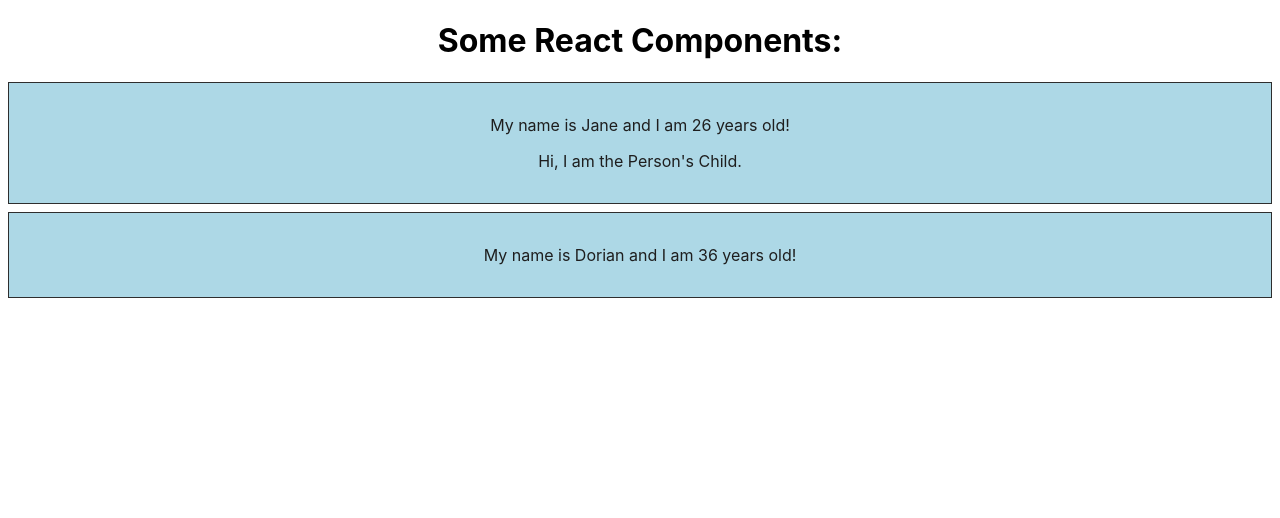
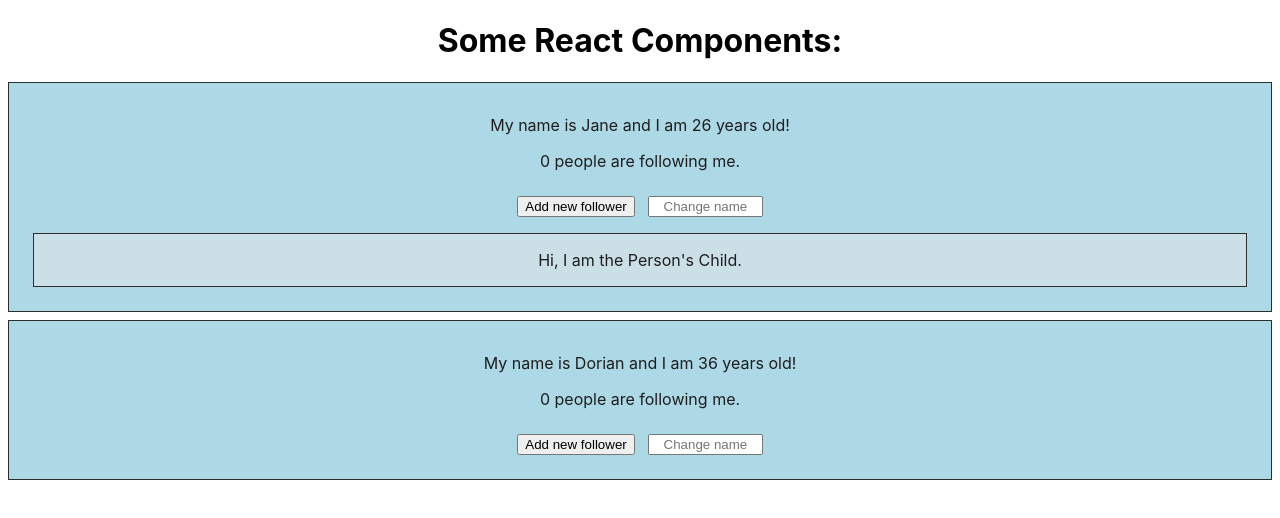
Before and after one commit to nmauersberg/React-Training, a React (Create React App) app: page / in a window 1280 px wide. Shown: the top 518 px of the page. Built offline with nearby package versions, Linux system fonts and the light colour scheme.

Commit message:
Added simple state management examples

```diff
--- a/src/App.js
+++ b/src/App.js
@@ -5,7 +5,11 @@ const App = () => {
   return (
     <div className="App">
       <h1>Some React Components:</h1>
-      <Person name="Jane" age="26">Hi, I am the Person's Child.</Person>
+      <Person name="Jane" age="26">
+        <p className="childElement">
+          Hi, I am the Person's Child.
+        </p>
+      </Person>
       <Person name="Dorian" age="36"/>
     </div>
   );
--- a/src/Person/Person.css
+++ b/src/Person/Person.css
@@ -5,3 +5,19 @@
     margin: 0.5em;
     border: 1px solid #2e2e2e;
 }
+.childElement {
+    background: rgb(203, 223, 230);
+    padding: 1em;
+    margin: 0.5em;
+    border: 1px solid #2e2e2e;
+}
+.inputField {
+    margin-left: 1em;
+    width: 8em;;
+}
+.buttonRow {
+    padding: 0.5em;
+}
+input {
+    text-align: center;
+}
--- a/src/Person/Person.js
+++ b/src/Person/Person.js
@@ -1,11 +1,20 @@
-import React from 'react';
+import React, { useState } from 'react';
 import './Person.css'
 
 const Person = (props) => {
+    const [ followers, setFollower ] = useState(0);
+    const [ personName, setNewName ] = useState(props.name);
+
     return (
         <div className="personElement">
-            <p>My name is {props.name} and I am {props.age} years old!</p>
-            <p>{props.children}</p>
+            <p>My name is {personName} and I am {props.age} years old!</p>
+            <p>{followers} people are following me.</p>
+            <div className="buttonRow">
+                <button onClick={() => setFollower(followers + 1)}>Add new follower</button>
+                <input className="inputField" type="text" placeholder="Change name" onChange={(evt) => setNewName(evt.target.value)}/>
+            </div>
+
+            {props.children}
         </div>
     )
 }
```
